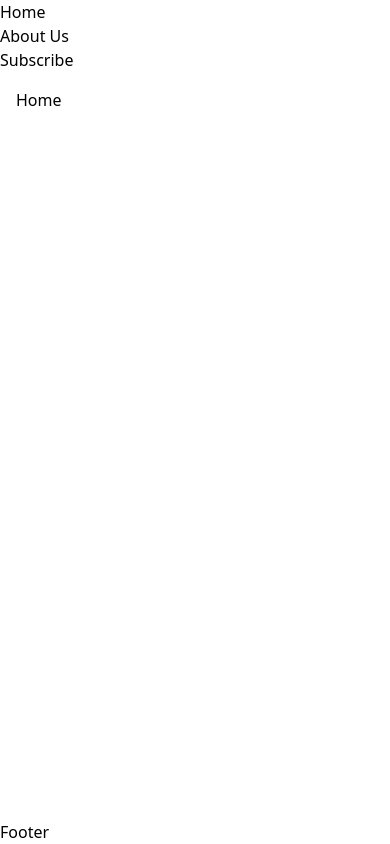
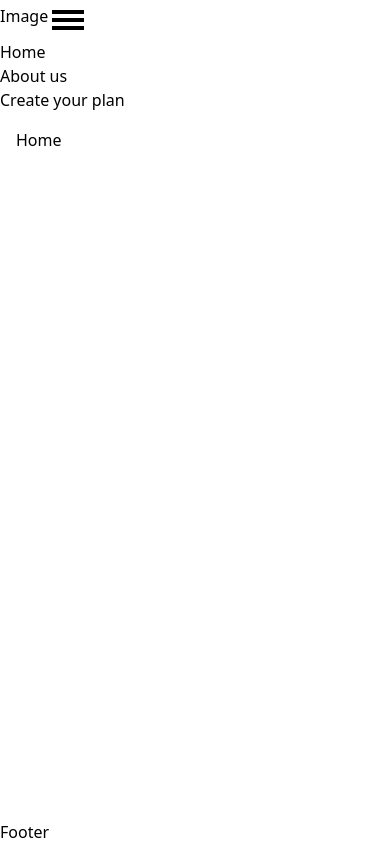
Before and after one commit to Dudeldups/FM-coffeeroasters, a React (Vite) app: page / in a window 390 px wide. Built offline with nearby package versions, Linux system fonts and the light colour scheme.

Commit message:
added hamburger button

```diff
--- a/src/components/Header.tsx
+++ b/src/components/Header.tsx
@@ -1,16 +1,37 @@
-import { Link } from "react-router-dom";
+import { useState } from "react";
+import { Link, NavLink } from "react-router-dom";
 
 const Header = () => {
+  const [isHamburgerMenuOpen, setIsHamburgerMenuOpen] = useState(false);
+
   return (
     <header>
-      <Link to="/">Home</Link>
-      <nav>
+      <Link to="/">Image</Link>
+
+      <button
+        className="inline-flex aspect-square w-10 items-center p-1 md:hidden"
+        aria-controls="nav-list"
+        aria-expanded={isHamburgerMenuOpen}
+        onClick={() => setIsHamburgerMenuOpen((prev) => !prev)}
+      >
+        <span className="sr-only">
+          {isHamburgerMenuOpen ? "Show" : "Hide"} navigation list
+        </span>
+        <span
+          className={`relative h-1 w-full bg-black before:absolute before:inset-0 before:h-1 before:-translate-y-2 before:bg-black before:content-[''] after:absolute after:inset-0 after:h-1 after:translate-y-2 after:bg-black after:content-['']`}
+        ></span>
+      </button>
+
+      <nav id="nav-list">
         <ul>
           <li>
-            <Link to="/about-us">About Us</Link>
+            <NavLink to="/">Home</NavLink>
           </li>
           <li>
-            <Link to="/subscribe">Subscribe</Link>
+            <NavLink to="/about-us">About us</NavLink>
+          </li>
+          <li>
+            <NavLink to="/subscribe">Create your plan</NavLink>
           </li>
         </ul>
       </nav>
```
